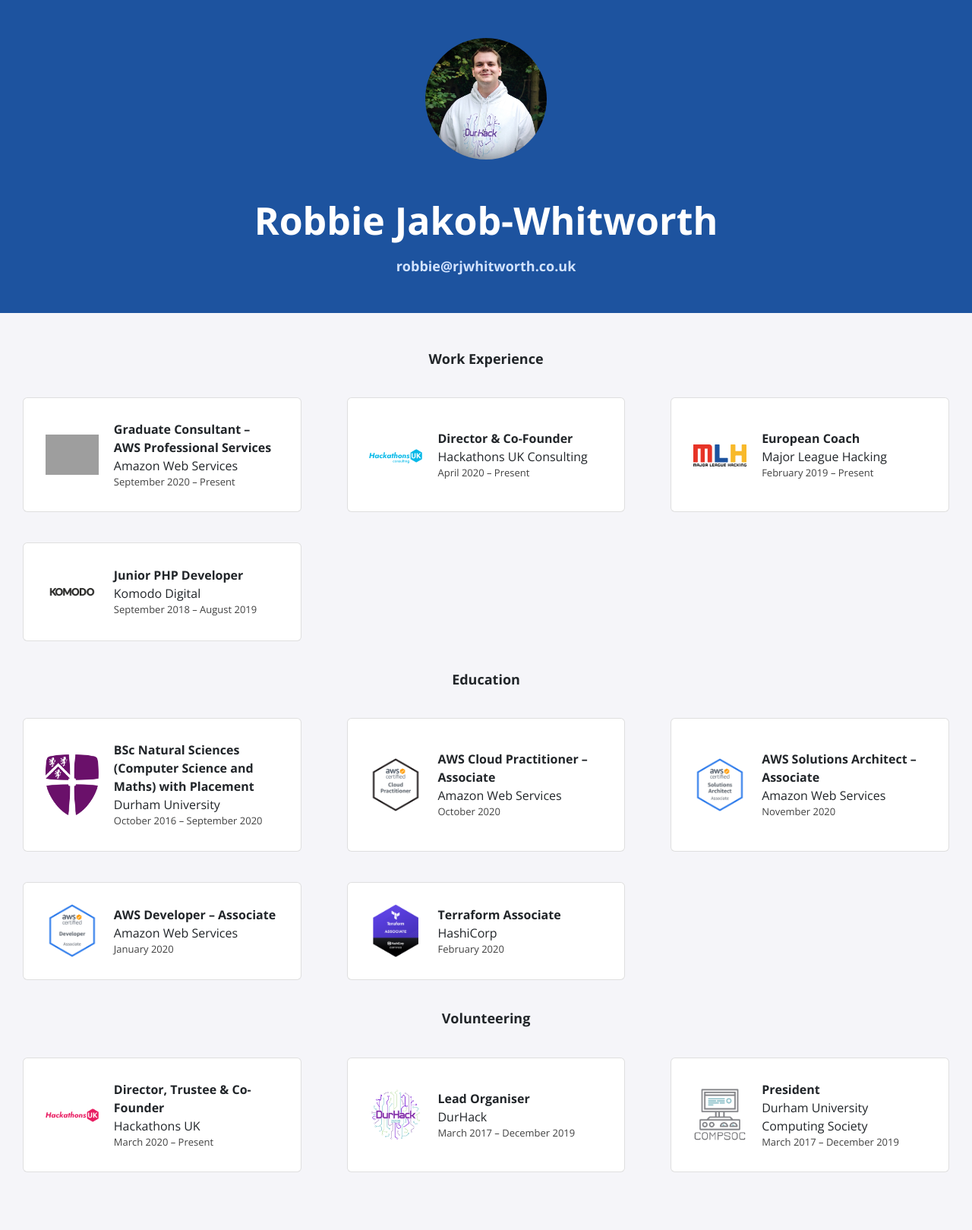
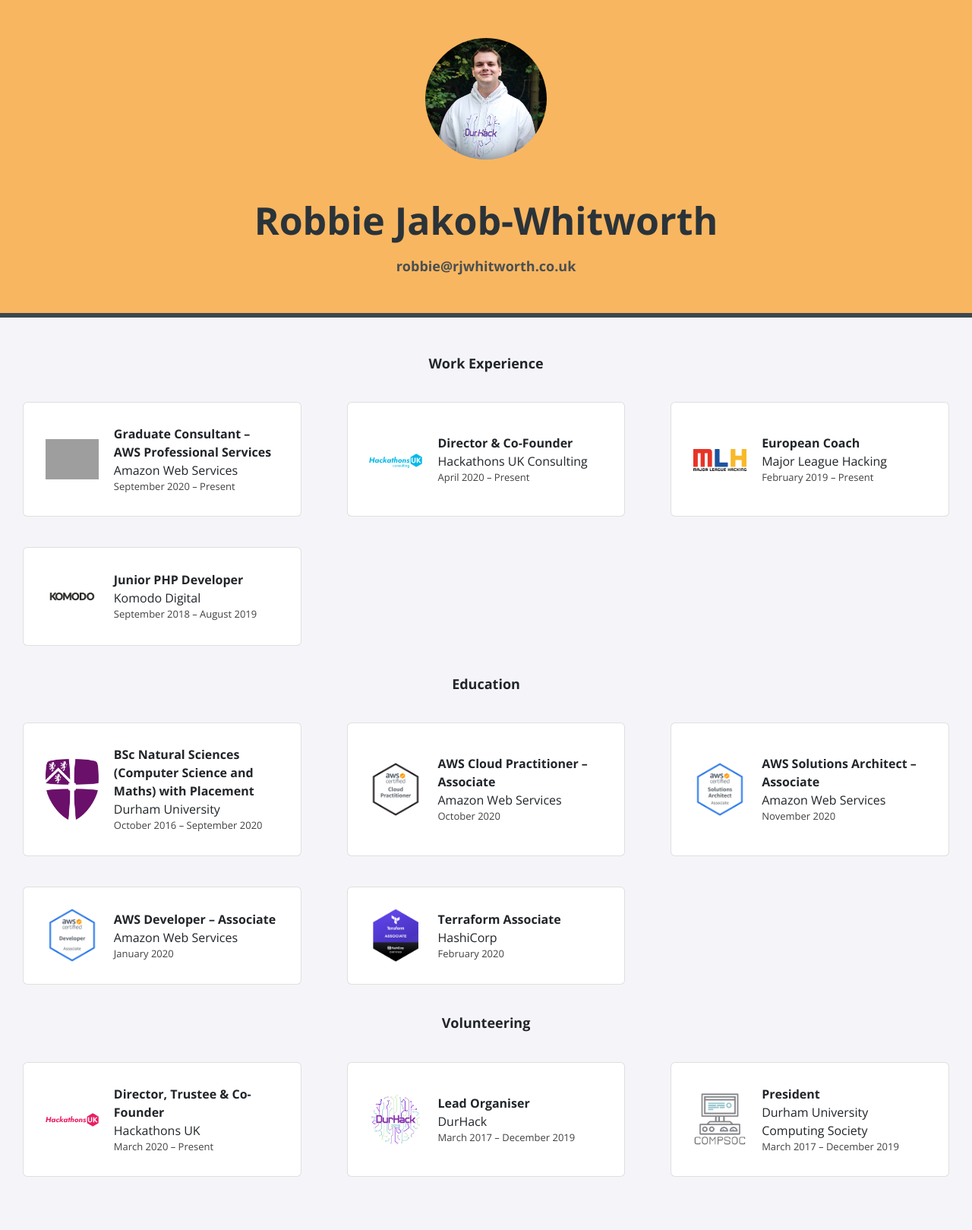
Before and after one commit to robzwolf/website, a Jekyll site: the page built from index.html, in a window 1280 px wide. Shown: the whole page at 76% size. Built offline with Jekyll 4.4.1, drawn with Linux system fonts in a browser that asks for light colours; nearby versions of some CDN libraries; grey boxes are pictures that could not be loaded.

Commit message:
Use orange profile

```diff
--- a/_sass/profile.scss
+++ b/_sass/profile.scss
@@ -1,13 +1,15 @@
 .profile {
-    background-color: #1d539f !important;
+    background-color: #f9b660;
     text-align: center;
     min-height: 320px;
     padding: 30px;
     margin-bottom: 50px;
+    border-bottom: 6px solid #3b474f;
+
     h1 {
         font-size: 50px;
         font-weight: 700;
-        color: white;
+        color: #2a3339;
     }
 
     img {
@@ -28,6 +30,6 @@
     a,
     a:hover,
     a:visited {
-        color: #D2E3FF;
+        color: rgba(59, 71, 79, 0.92);
     }
 }
```
